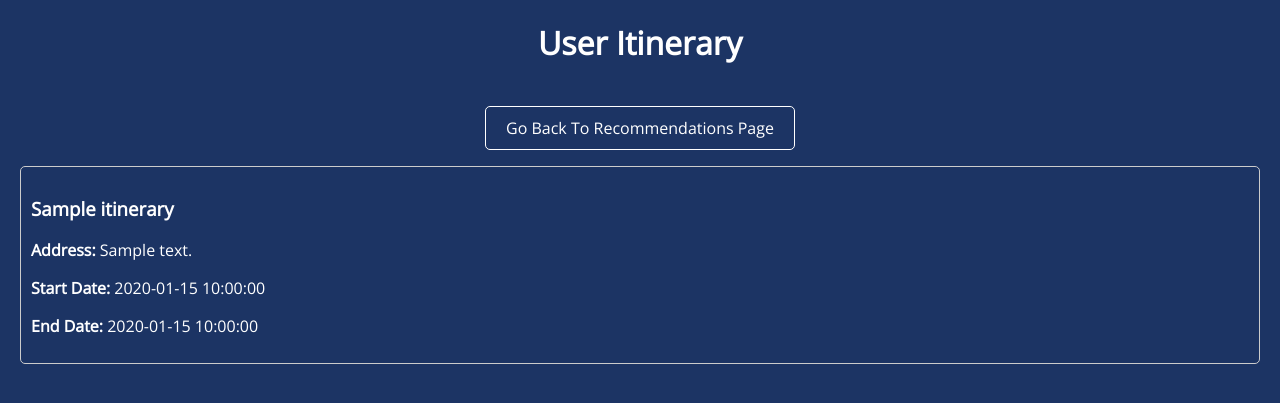
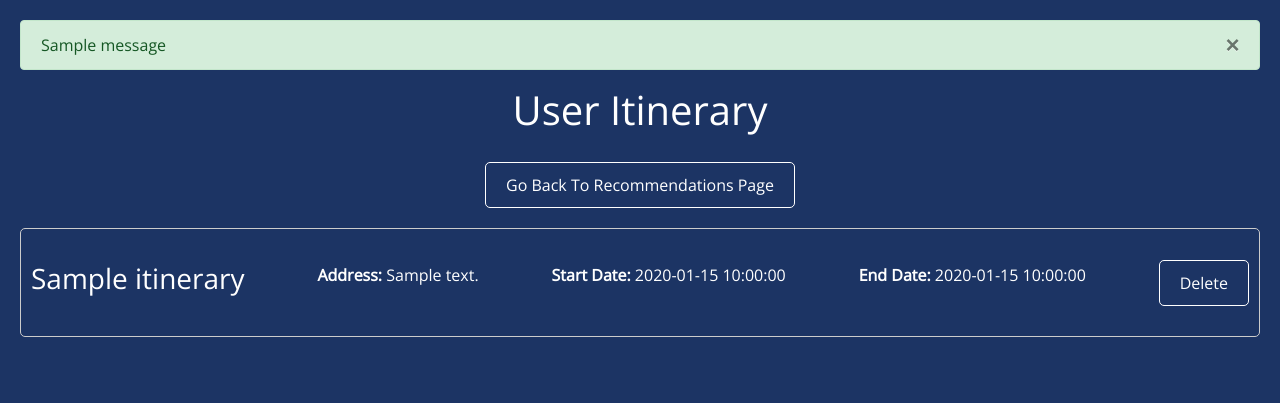
Before and after one commit to gillgurpinderr/collaborative-travel-planner, a Flask app: page /itinerary in a window 1280 px wide. Shown: the top 403 px of the page. Run offline with Flask 3, Linux system fonts and the light colour scheme; the visitor is signed in with stand-in values (Sample User, id 1); tables that the repository leaves empty hold one stand-in row (values such as "Sample post"); one stand-in notice (Sample message) is shown; parts of the project's set-up code (start-up, migrations or seed data) failed here and were passed over; some libraries are stand-ins or nearby versions.

Commit message:
add deletion functionality for itineraries

```diff
--- a/website/auth.py
+++ b/website/auth.py
@@ -234,14 +234,31 @@ def recommendation_results():
 
     return render_template('recommendations_results.html', recommendations=recommendations)
 
-@auth.route('/itinerary')
+@auth.route('/itinerary', methods=['GET', 'POST'])
 @login_is_required
 def itinerary():
-    session.pop('recommendations', None)
-    session.pop('start_date', None)
-    session.pop('end_date', None)
+    try:
+        session.pop('recommendations', None)
+        session.pop('start_date', None)
+        session.pop('end_date', None)
+    except:
+        pass
     user = User.query.filter_by(email=session["email"]).first()
     itineraries = Itinerary.query.filter_by(user_email=user.email).all()
+
+    if request.method == 'POST':
+        itinerary_id = request.form.get('itinerary_id')
+        itinerary_to_delete = Itinerary.query.get(itinerary_id)
+        try:
+            db.session.delete(itinerary_to_delete)
+            db.session.commit()
+            flash("Itinerary deleted successfully.", category='success')
+            return redirect(url_for('auth.itinerary'))
+        except Exception as e:
+            db.session.rollback()
+            flash("Error deleting itinerary.", category='error')
+        return redirect(url_for('auth.itinerary'))
+
     return render_template('itinerary.html', itineraries=itineraries)
 
 @auth.route('/about')
--- a/website/recommendations.py
+++ b/website/recommendations.py
@@ -2,8 +2,8 @@ import googlemaps
 import spacy
 import requests
 from geopy.geocoders import Nominatim
+from .secret import GOOGLE_API_KEY
 
-GOOGLE_API_KEY = "AIzaSyB1VMCjcrzwJHEbVVCJ2FRuqWBcoGeoubM"
 map = googlemaps.Client(GOOGLE_API_KEY)
 geolocator = Nominatim(user_agent="place-locator")
 
--- a/website/static/itinerary.css
+++ b/website/static/itinerary.css
@@ -4,29 +4,38 @@ body {
     background-color: #1c3464;
     color: #FFFFFF;
 }
+
 h1 {
     text-align: center;
 }
+
 .itinerary-container {
-    color: #FFFFFF;    ;
+    color: #FFFFFF;
     list-style: none;
     padding: 0;
 }
+
 .itinerary-item {
+    display: flex;
+    justify-content: space-between; /* Align itinerary items and delete-btn side by side */
+    align-items: center;
     border: 1px solid #ccc;
     border-radius: 5px;
     padding: 10px;
     margin-bottom: 10px;
 }
-.back-btn-container {
+
+.back-btn-container,
+.delete-btn-container {
     display: flex;
     justify-content: center;
     margin-top: 1px;
+    margin-bottom: 20px;
 }
 
-.back-btn {
+.back-btn,
+.delete-btn {
     font-family: 'Open Sans', Arial, sans-serif;
-    display: inline-block;
     padding: 10px 20px;
     margin-top: 20px;
     font-size: 16px;
@@ -36,10 +45,10 @@ h1 {
     border: 1px solid #FFFFFF;
     border-radius: 5px;
     cursor: pointer;
-    transition: background-color 0.3s;
-    transition: opacity 0.3s;
+    transition: background-color 0.3s, opacity 0.3s;
 }
 
+.delete-btn:hover,
 .back-btn:hover {
     opacity: 0.8;
     background-color: #2d416b;
--- a/website/templates/itinerary.html
+++ b/website/templates/itinerary.html
@@ -6,9 +6,35 @@
     <meta name="description" content="">
     <link href="https://fonts.googleapis.com/css?family=Open+Sans" rel="stylesheet">
     <meta name="viewport" content="width=device-width, initial-scale=1">
+    <link rel="stylesheet" href="https://stackpath.bootstrapcdn.com/bootstrap/4.3.1/css/bootstrap.min.css">
+    <script src="https://code.jquery.com/jquery-3.3.1.slim.min.js"></script>
+    <script src="https://cdnjs.cloudflare.com/ajax/libs/popper.js/1.14.7/umd/popper.min.js"></script>
+    <script src="https://stackpath.bootstrapcdn.com/bootstrap/4.3.1/js/bootstrap.min.js"></script>
+    <link rel="stylesheet" href="https://cdnjs.cloudflare.com/ajax/libs/font-awesome/6.4.2/css/all.min.css">
     <link rel="stylesheet" href="/static/itinerary.css">
 </head>
 <body>
+    <nav>
+        {% with messages = get_flashed_messages(with_categories=true) %}
+        {% for category, message in messages %}
+            {% if category == 'error' %}
+                <div class="alert alert-danger alter-dismissable fade show" role=alert>
+                    {{ message }}
+                    <button type="button" class="close" data-dismiss="alert">
+                        <span aria-hidden="true">&times;</span>
+                    </button>
+                </div>
+            {% else %}
+                <div class="alert alert-success alter-dismissable fade show" role=alert>
+                    {{ message }}
+                    <button type="button" class="close" data-dismiss="alert">
+                        <span aria-hidden="true">&times;</span>
+                    </button>
+                </div>
+            {% endif %}
+        {% endfor %}
+    {% endwith %}
+    </nav>
     <h1>User Itinerary</h1>
     <div class="back-btn-container">
         <a href="{{ url_for('auth.recommendation') }}"><button class='back-btn'>Go Back To Recommendations Page</button></a>
@@ -20,6 +46,12 @@
                 <p><strong>Address:</strong> {{ itinerary.address }}</p>
                 <p><strong>Start Date:</strong> {{ itinerary.start_date }}</p>
                 <p><strong>End Date:</strong> {{ itinerary.end_date }}</p>
+                <form method="POST">
+                    <input type="hidden" name="itinerary_id" value="{{ itinerary.id }}">
+                    <div class="delete-btn-container">
+                        <button class='delete-btn' type="submit">Delete</button>
+                    </div>
+                </form>
             </li>
         {% endfor %}
     </ul>
```
